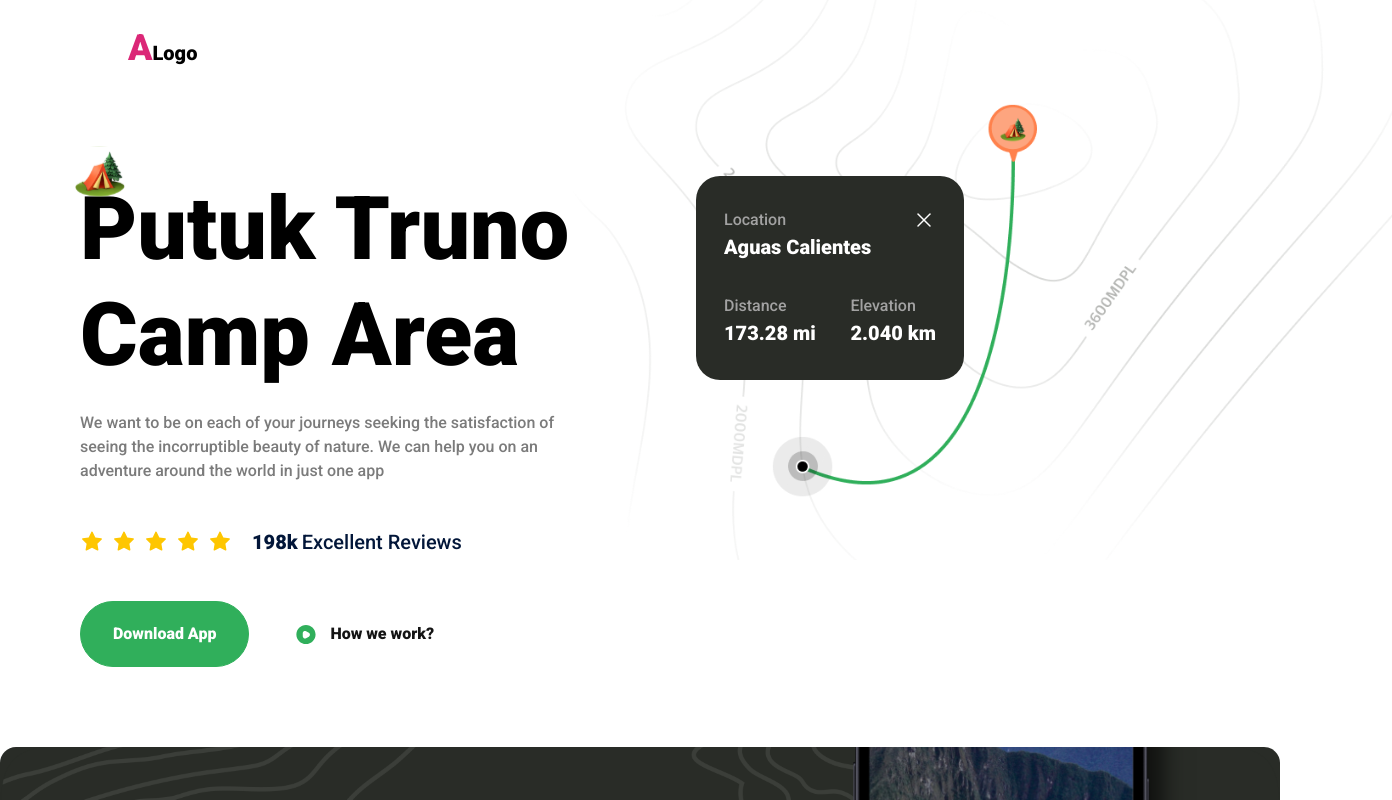
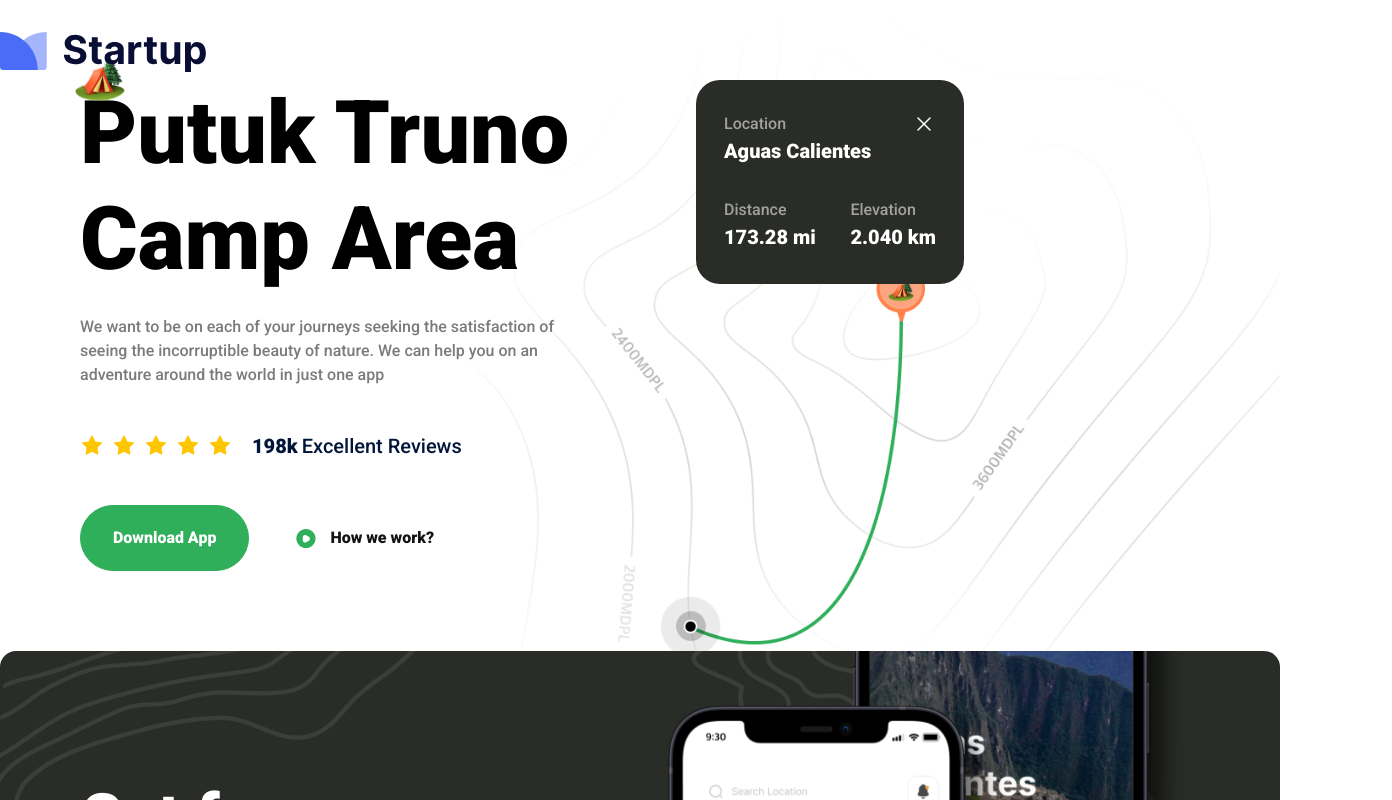
Before and after one commit to femiabimbola/landing-page-demo, a Next.js app: page / in a window 1280 px wide. Shown: the top 800 px of the page, 1392 px wide, since content can reach past the window. Built offline with nearby package versions, Linux system fonts and the light colour scheme.

Commit message:
changing the footer to folder

```diff
--- a/app/globals.css
+++ b/app/globals.css
@@ -125,9 +125,14 @@ body {
   }
 
   /* Hero */
+  /* .hero-map {
+    @apply absolute right-0 top-0 h-screen w-screen bg-pattern-2 bg-cover bg-center md:-right-28 xl:-top-60;
+  } */
+
   .hero-map {
-    @apply absolute right-0 top-0 h-screen w-screen bg-pattern-2 bg-cover bg-center md:-right-28 xl:-top-60;
+    @apply absolute right-0 top-0 h-screen w-screen bg-pattern-2 bg-cover bg-center  xl:-top-20;
   }
+
 
   /* Camp */
   .camp-quote {
--- a/app/layout.tsx
+++ b/app/layout.tsx
@@ -1,6 +1,7 @@
 import type { Metadata } from "next";
 import { Geist, Geist_Mono, Roboto } from "next/font/google";
 import "./globals.css";
+import ScrollToTop from "@/components/ScrollUp";
 
 const geistSans = Geist({
   variable: "--font-geist-sans",
@@ -10,6 +11,7 @@ const geistSans = Geist({
 const geistMono = Geist_Mono({
   variable: "--font-geist-mono",
   subsets: ["latin"],
+  weight: ['100','300', '500', '900'],
 });
 
 const robotoFont = Roboto({
@@ -33,6 +35,7 @@ export default function RootLayout({
         className={`${geistSans.variable} ${robotoFont.className} antialiased`}
       >
         {children}
+        <ScrollToTop />
       </body>
     </html>
   );
--- a/app/page.tsx
+++ b/app/page.tsx
@@ -1,12 +1,14 @@
 import Footer from "@/components/Footer"
 import GetApp from "@/components/GetApp"
+import Header from "@/components/Header"
 import Hero from "@/components/Hero"
 import ResponsiveNav from "@/components/Navbar/ResponsiveNav"
 
 const HomePage = () => {
   return (
     <div>
-      <ResponsiveNav />
+      {/* <ResponsiveNav /> */}
+      <Header />
       <Hero />
       <GetApp />
       <Footer />
--- a/components/Header/index.tsx
+++ b/components/Header/index.tsx
@@ -1,7 +1,9 @@
-"use client"
+"use client";
 
-import { useEffect, useState } from "react"
+import { useEffect, useState } from "react";
 import { usePathname } from "next/navigation";
+import Image from "next/image";
+import Link from "next/link";
 
 const Header = () => {
   //Navar toggle
@@ -35,14 +37,44 @@ const Header = () => {
   const usePathName = usePathname();
 
   return (
-    <header className={`header left-0 top-0 z-40 flex w-full items-center ${
-      sticky
-        ? "dark:bg-gray-dark dark:shadow-sticky-dark fixed z-[9999] bg-white !bg-opacity-80 shadow-sticky backdrop-blur-sm transition"
-        : "absolute bg-transparent"
-    }`}>
+    <header
+      className={`header left-0 top-0 z-40 flex w-full items-center ${
+        sticky
+          ? "dark:bg-gray-dark dark:shadow-sticky-dark fixed z-[9999] bg-white !bg-opacity-80 shadow-sticky backdrop-blur-sm transition"
+          : "absolute bg-transparent"
+      }`}
+    >
+      <div className="container">
+        <div className="relative -mx-4 flex items-center justify-between">
+          {/* start of logp */}
+          <div className="w-60 max-w-full px-4 xl:mr-12">
+            <Link
+              href="/"
+              className={`header-logo block w-full ${
+                sticky ? "py-5 lg:py-2" : "py-8"
+              } `}
+            >
+              <Image
+                src="/images/logo/logo-2.svg"
+                alt="logo"
+                width={140}
+                height={30}
+                className="w-full dark:hidden"
+              />
+              <Image
+                src="/images/logo/logo.svg"
+                alt="logo"
+                width={140}
+                height={30}
+                className="hidden w-full dark:block"
+              />
+            </Link>
+          </div>
+          {/* End of the logo */}
+        </div>
+      </div>
+    </header>
+  );
+};
 
-    </header>
-  )
-}
-
-export default Header
+export default Header;
```
Also changed, not shown: components/Footer/index.tsx (renamed from components/Footer.tsx), public/images/logo/logo-2.svg (added), public/images/logo/logo.svg (added).
